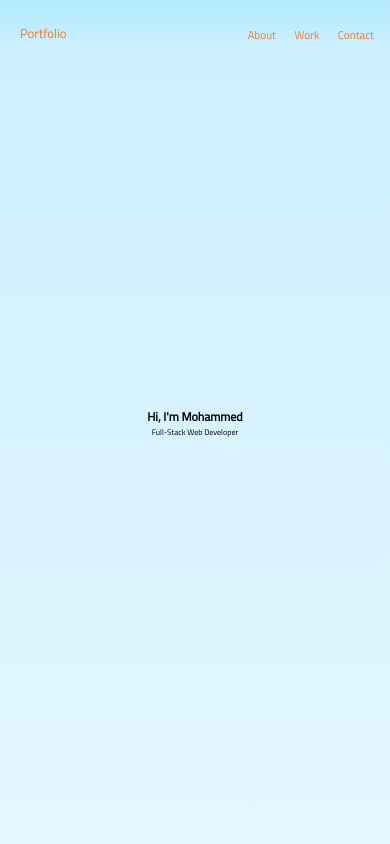
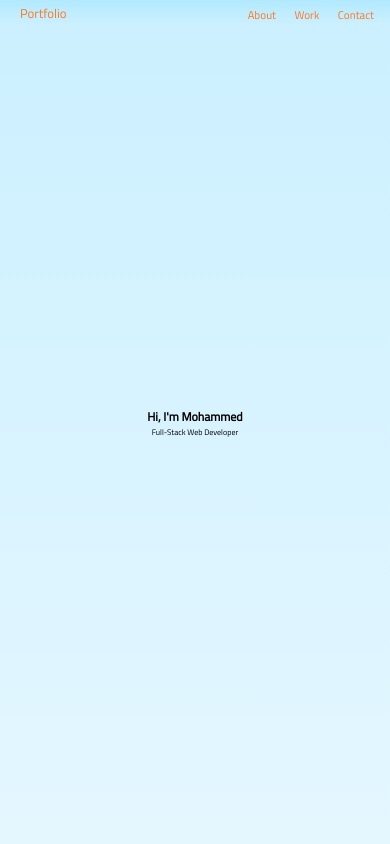
Before and after one commit to matrixersp/matrixersp.github.io, a plain HTML site: page index.html in a window 390 px wide. Shown: the top 844 px of the page. Drawn offline with Linux system fonts and the light colour scheme.

Commit message:
Fix header height

```diff
--- a/styles.css
+++ b/styles.css
@@ -154,7 +154,6 @@ section#contact {
 }
 
 .social {
-	background-color: yellow;
 	margin: 40px 15% 50px 15%;
 }
 
@@ -194,6 +193,10 @@ footer {
 		font-size: 50%;
 	}
 
+	header, nav {
+		height: 25px;
+	}
+
 	.links li {
 		margin-right: 16px;
 	}
@@ -201,11 +204,13 @@ footer {
 	.links {
 		font-size: 0.7rem;
 		line-height: 0.7rem;
+		padding-bottom: 5px;
 	}
 
 	#brand  {
 		font-size: 0.8rem;
 		line-height: 0.8rem;
+		padding-bottom: 5px;
 	}
 
 	#projects {
```
